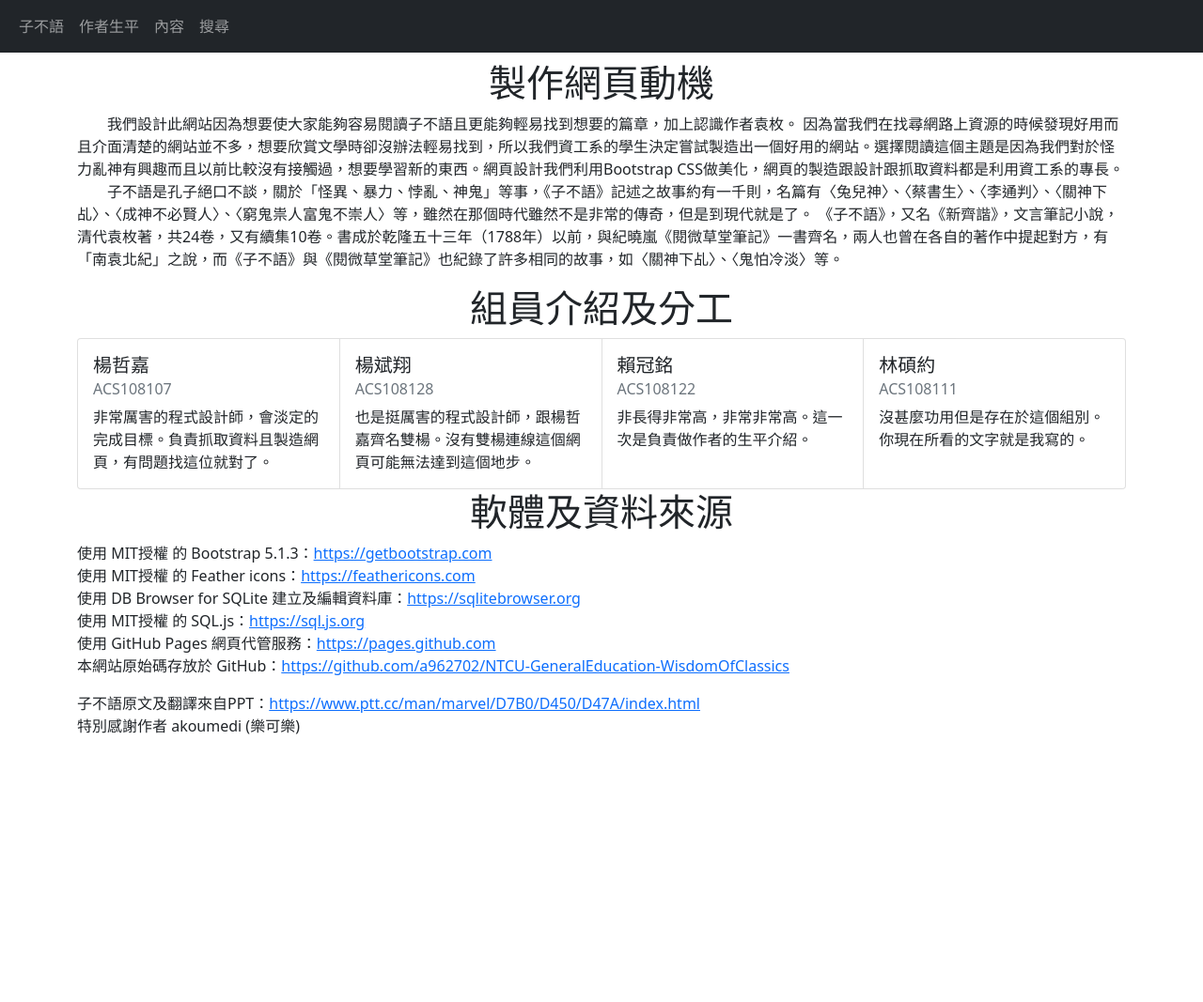
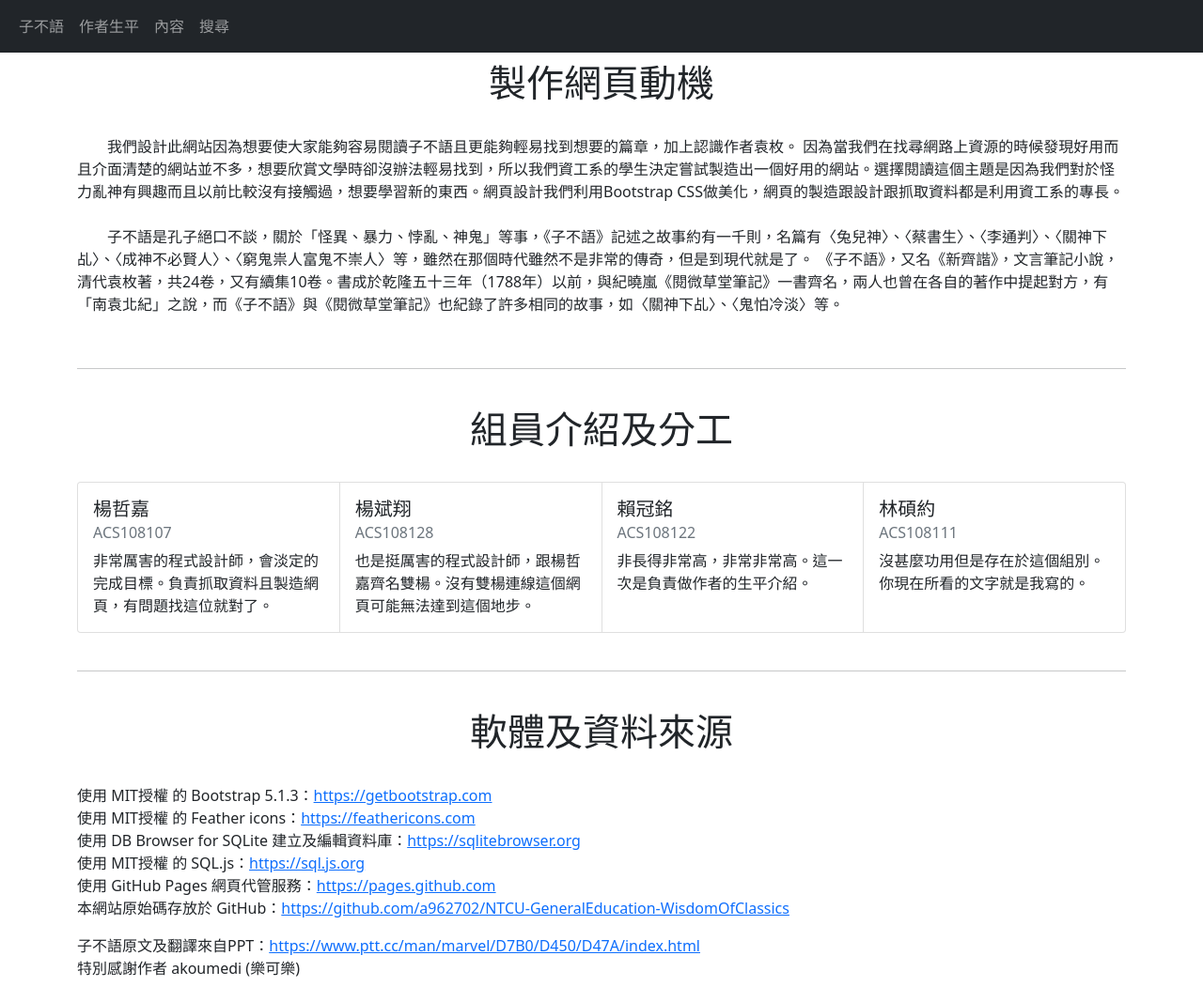
Before and after one commit to a962702/NTCU-GeneralEducation-WisdomOfClassics, a Jekyll site: the page built from index.markdown, in a window 1280 px wide. Shown: the whole page at 94% size. Built offline with Jekyll 4.4.1, drawn with Linux system fonts in a browser that asks for light colours; before the commit the page ends 900 px from its top, so only the background shows below that.

Commit message:
index: add some <br> and <hr>

```diff
--- a/index.markdown
+++ b/index.markdown
@@ -6,13 +6,19 @@ title: 子不語
 <div class="container">
     <div>
         <h1 class="text-center">製作網頁動機</h1>
+        <br>
         <p>&ensp;&ensp;&ensp;&ensp;我們設計此網站因為想要使大家能夠容易閱讀子不語且更能夠輕易找到想要的篇章，加上認識作者袁枚。
             因為當我們在找尋網路上資源的時候發現好用而且介面清楚的網站並不多，想要欣賞文學時卻沒辦法輕易找到，所以我們資工系的學生決定嘗試製造出一個好用的網站。選擇閱讀這個主題是因為我們對於怪力亂神有興趣而且以前比較沒有接觸過，想要學習新的東西。網頁設計我們利用Bootstrap
             CSS做美化，網頁的製造跟設計跟抓取資料都是利用資工系的專長。
+            <br>
             <br>&ensp;&ensp;&ensp;&ensp;子不語是孔子絕口不談，關於「怪異、暴力、悖亂、神鬼」等事，《子不語》記述之故事約有一千則，名篇有〈兔兒神〉、〈蔡書生〉、〈李通判〉、〈關神下乩〉、〈成神不必賢人〉、〈窮鬼祟人富鬼不崇人〉等，雖然在那個時代雖然不是非常的傳奇，但是到現代就是了。
             《子不語》，又名《新齊諧》，文言筆記小說，清代袁枚著，共24卷，又有續集10卷。書成於乾隆五十三年（1788年）以前，與紀曉嵐《閱微草堂筆記》一書齊名，兩人也曾在各自的著作中提起對方，有「南袁北紀」之說，而《子不語》與《閱微草堂筆記》也紀錄了許多相同的故事，如〈關神下乩〉、〈鬼怕冷淡〉等。
         </p>
+        <br>
+        <hr>
+        <br>
         <h1 class="text-center">組員介紹及分工</h1>
+        <br>
         <div class="card-group">
             <div class="card">
                 <div class="card-body">
@@ -43,7 +49,11 @@ title: 子不語
                 </div>
             </div>
         </div>
+        <br>
+        <hr>
+        <br>
         <h1 class="text-center">軟體及資料來源</h1>
+        <br>
         <p>
         使用 MIT授權 的 Bootstrap 5.1.3：<a href="https://getbootstrap.com">https://getbootstrap.com</a><br>
         使用 MIT授權 的 Feather icons：<a href="https://feathericons.com">https://feathericons.com</a><br>
```
